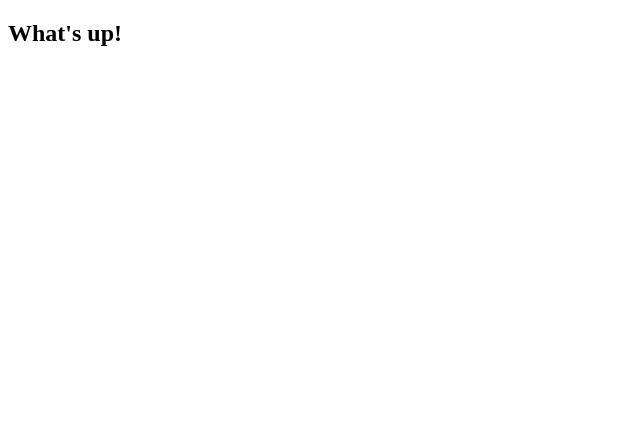
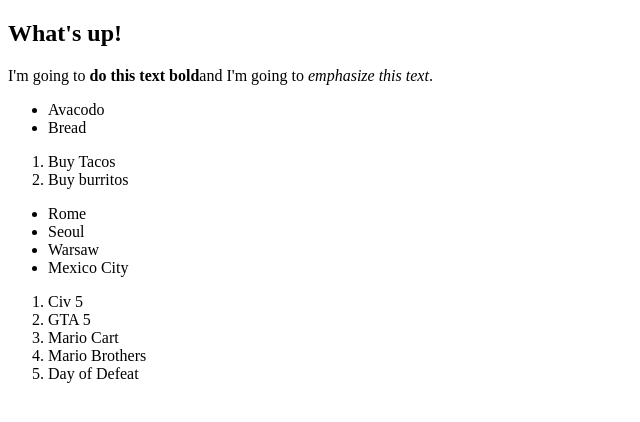
Before and after one commit to mixmastakooz/git_test, a plain HTML site: page index.html in a window 1280 px wide. Shown: the whole page, without its empty margins (0-640 px from the left). Drawn offline with Linux system fonts and the light colour scheme.

Commit message:
add saved files

```diff
--- a/index.html
+++ b/index.html
@@ -8,5 +8,28 @@
 </head>
 <body>
     <h2>What's up!</h2>
+    <p>I'm going to <strong>do this text bold</strong>and I'm going to <em>emphasize this text</em>.</p>
+    <!--hidden text-->
+    <ul>
+        <li>Avacodo</li>
+        <li>Bread</li>
+    </ul>
+    <ol>
+        <li>Buy Tacos</li>
+        <li>Buy burritos</li>
+    </ol>
+    <ul>
+        <li>Rome</li>
+        <li>Seoul</li>
+        <li>Warsaw</li>
+        <li>Mexico City</li>
+    </ul>
+    <ol>
+        <li>Civ 5</li>
+        <li>GTA 5</li>
+        <li>Mario Cart</li>
+        <li>Mario Brothers</li>
+        <li>Day of Defeat</li>
+    </ol>
 </body>
 </html>
```
Also changed, not shown: odin-links-and-images/index.html (+1 -1 lines).
